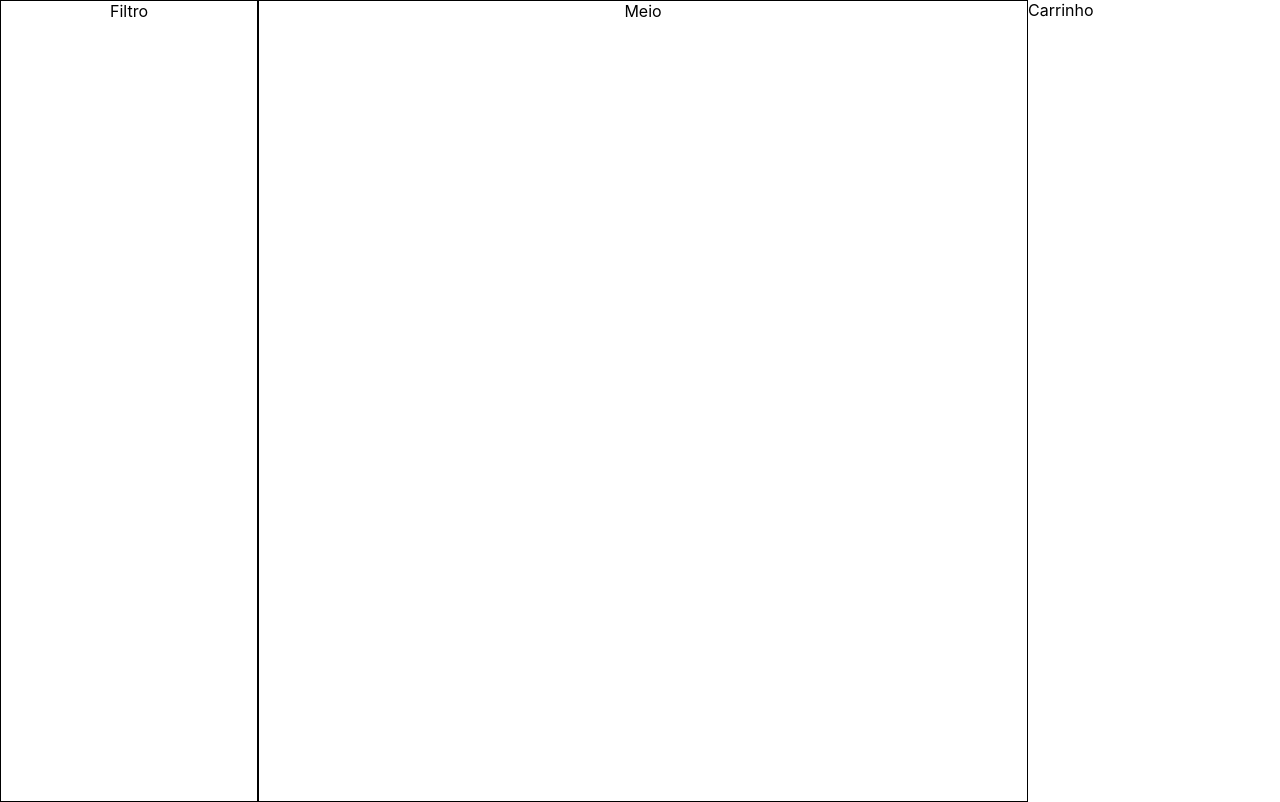
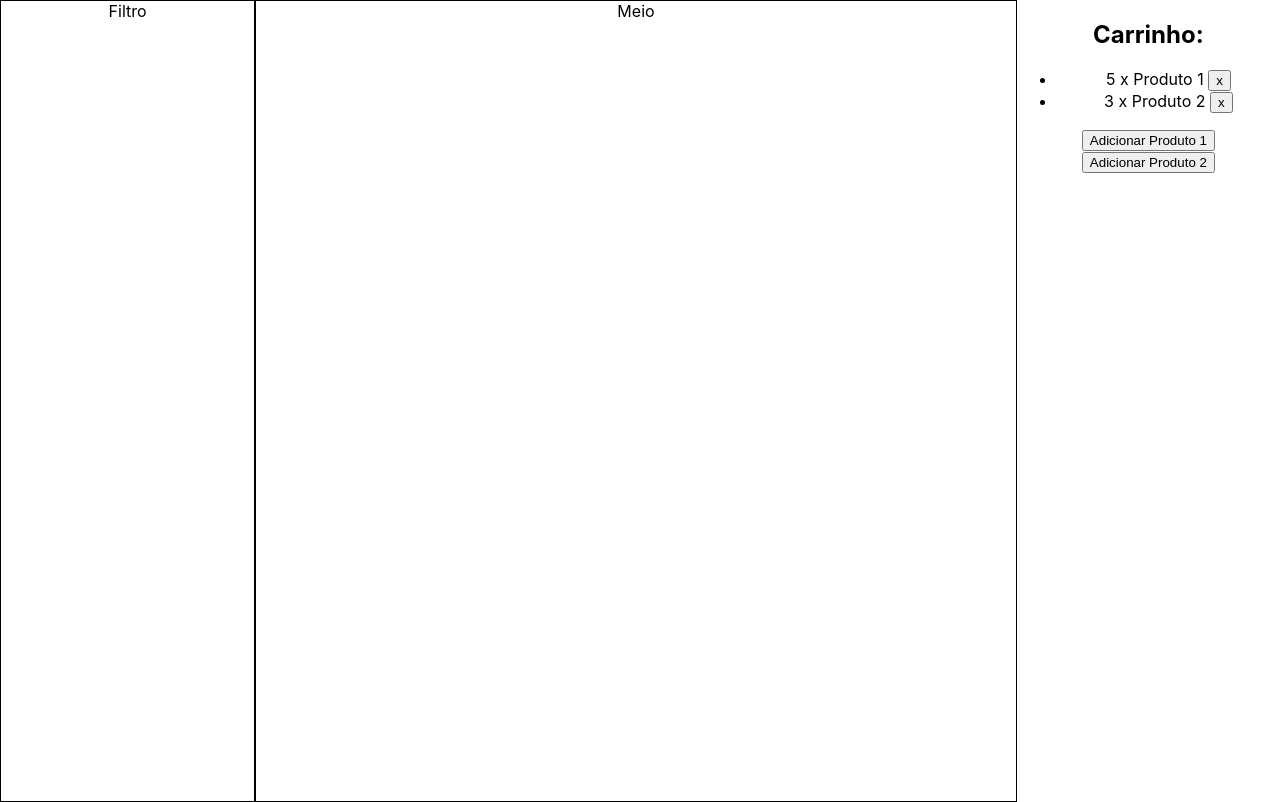
Before and after one commit to future4code/maryam-labe-commerce16, a React (Create React App) app: page / in a window 1280 px wide. Built offline with nearby package versions, Linux system fonts and the light colour scheme.

Commit message:
carrinho semi-funcional

```diff
--- a/src/App.js
+++ b/src/App.js
@@ -1,6 +1,6 @@
 import React from 'react';
-import logo from './logo.svg';
 import './App.css';
+import Carrinho from './Components/Carrinho/Carrinho';
 
 export default class App extends React.Component {
 
@@ -13,11 +13,12 @@ export default class App extends React.Component {
     return (
 
 
+      <div className="App">
 
-      <div className="App">
         <div className="filtro">Filtro</div>
         <div className="meio">Meio</div>
-        <div classname="carrinho">Carrinho</div>
+
+        <Carrinho />
 
 
 
--- /dev/null
+++ b/src/Components/Carrinho/Botao.js
@@ -0,0 +1,16 @@
+import React from 'react';
+
+function Botao(props) {
+
+
+
+
+    return (
+        <button>
+            {props.nome}
+        </button>
+
+    );
+}
+
+export default Botao;
--- a/src/Components/Carrinho/Carrinho.js
+++ b/src/Components/Carrinho/Carrinho.js
@@ -0,0 +1,102 @@
+import React from 'react';
+import Botao from './Botao';
+
+export default class Carrinho extends React.Component {
+
+    state = {
+        carrinho : [
+            {
+                id: 0,
+                nome: 'Produto 1',
+                preco: 100,
+                quantidade: 5
+            },
+            {
+                id: 1,
+                nome: 'Produto 2',
+                preco: 20,
+                quantidade: 3
+            },
+        ],
+
+
+    }
+
+
+    onClickAdicionar = (index) => {
+
+        let temp = this.state.carrinho
+
+        temp[index].quantidade = temp[index].quantidade + 1
+        this.setState({
+            carrinho: temp
+        })
+
+    }
+
+
+    onClickRemover = (index) => {
+        let temp = this.state.carrinho
+
+        temp[index].quantidade = temp[index].quantidade - 1
+
+        this.setState({
+            carrinho: temp
+        })
+
+        if(temp[index].quantidade == 0) {
+
+
+        }
+
+
+
+    };
+
+
+    renderizaCarrinho = () => {
+
+        let temp = this.state.carrinho.filter(
+            (item) => {
+                return item.quantidade > 0
+            }
+        )
+
+        return temp.map(
+            (item) => {
+            return <li>{item.quantidade} x {item.nome}                     <button onClick={() => this.onClickRemover(item.id)}>x</button>
+            </li>;
+        });
+
+    };
+
+
+
+    render(){
+
+        return (
+            <div className="ShoppingCart">
+
+                <h2>Carrinho:</h2>
+
+                {this.state.carrinho.length > 0 ? (
+                    <ul>
+                        {this.renderizaCarrinho()}
+                    </ul>
+                ) : (
+                <p>Carrinho vazio</p>
+                )}
+
+
+
+                <div>
+                    <button onClick={() => this.onClickAdicionar(0)}>Adicionar Produto 1</button>
+                    <button onClick={() => this.onClickAdicionar(1)}>Adicionar Produto 2</button>
+
+                </div>
+
+
+            </div>
+        );
+    }
+}
```
